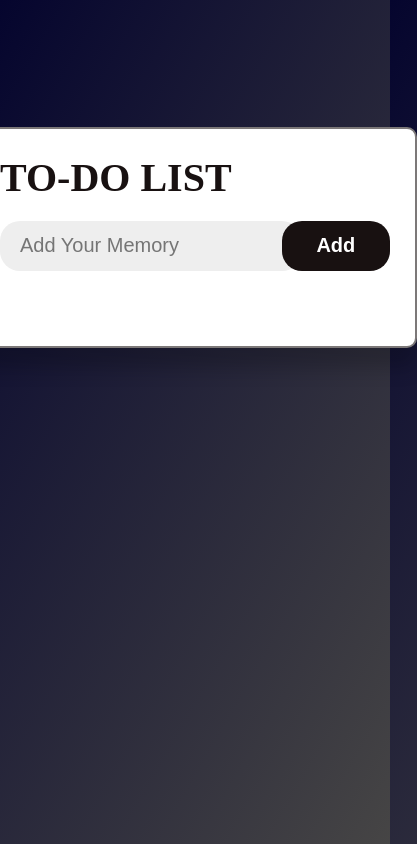
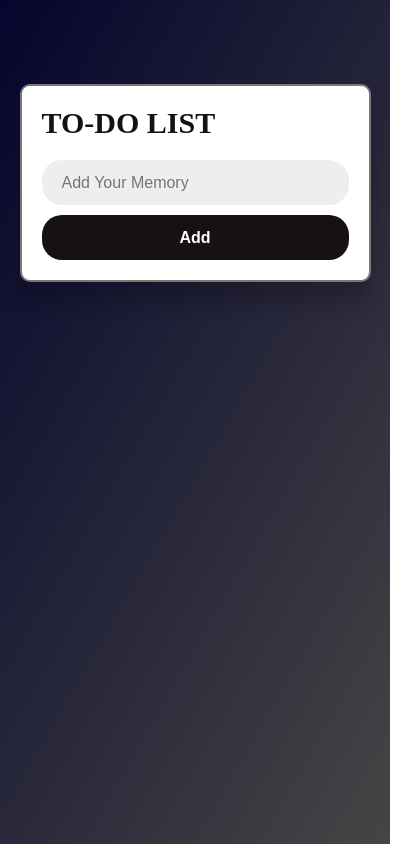
Before and after one commit to Ahmed01012/To-Do-List, a plain HTML site: page index.html in a window 390 px wide. Shown: the whole page, 417 px wide, since content can reach past the window. Drawn offline with Linux system fonts and the light colour scheme.

Commit message:
make it is responsive

```diff
--- a/css/style.css
+++ b/css/style.css
@@ -1,6 +1,10 @@
 *{
     margin: 0;
     padding: 0;
+    box-sizing: border-box;
+}
+html {
+    font-size: 16px;
 }
 body{
     background-image: linear-gradient(120deg, rgb(5, 5, 46) , rgb(70, 69, 69));
@@ -8,18 +12,17 @@ body{
     width: 100%;
 }
 .container{
-    position: absolute;
-    left: 50%;
-    top: 15%;
-    transform: translateX(-50%);
-    border: 2px solid rgb(124, 120, 120);
-    padding: 25px;
-    width: 100%;
+    padding: 20px;
+    width: 90%;
     max-width: 500px;
-    height: auto;
+    margin: 0 auto;
     background-color: white;
     border-radius: 10px;
     box-shadow: 0 20px 20px rgb(0 0 0 / 20%);
+    position: relative;
+    top: 10vh;
+    border: 2px solid rgb(124, 120, 120);
+    height: auto;
 }
 .container h1{
     text-transform: uppercase;
@@ -30,29 +33,28 @@ body{
 }
 .container #incont{
     display: flex;
-    justify-content: space-between;
-    margin: 0 0 50px 0;
+    flex-direction: column;
+    gap: 10px;
 }
 .container #incont input{
+    width: 100%;
+    height: 45px;
+    font-size: 1rem;
     border-radius: 20px;
     border: none;
     outline: none;
     background-color: #eee;
-    width: 100%;
-    height: 50px;
-    font-size: 20px;
     padding-left: 20px;
 }
 .container #incont button{
+    width: 100%;
+    height: 45px;
+    font-size: 1rem;
     background-color: rgb(24, 17, 17);
     color: white;
     border: none;
     outline: none;
     border-radius: 20px;
-    font-size: 20px;
-    width: 150px;
-    margin-left: -20px;
-    height: 50px;
     cursor: pointer;
     font-weight: bold;
 }
@@ -62,7 +64,8 @@ body{
 .container ul li {
     cursor: pointer;
     margin: 10px auto 20px 30px ;
-    font-size: 30px;
+    font-size: 1.2rem;
+    padding-right: 10px;
     display: flex;
     justify-content: space-between;
 }
@@ -84,6 +87,25 @@ body{
 }
 
 
+@media (max-width:600px){
+    .container button{
+        transform: translateX(-10px);
+    }
+    #incont {
+        flex-direction: row;
+        gap: 0;
+    }
 
+    #incont input {
+        width: 70%;
+    }
 
-/* don't forget responsive mobile  */
+    #incont button {
+        width: 30%;
+        margin-left: 10px;
+    }
+    .container h1{
+        font-size: 30px;
+        font-weight:700;
+    }
+}
```
Also changed, not shown: index.html (+0 -3 lines).
